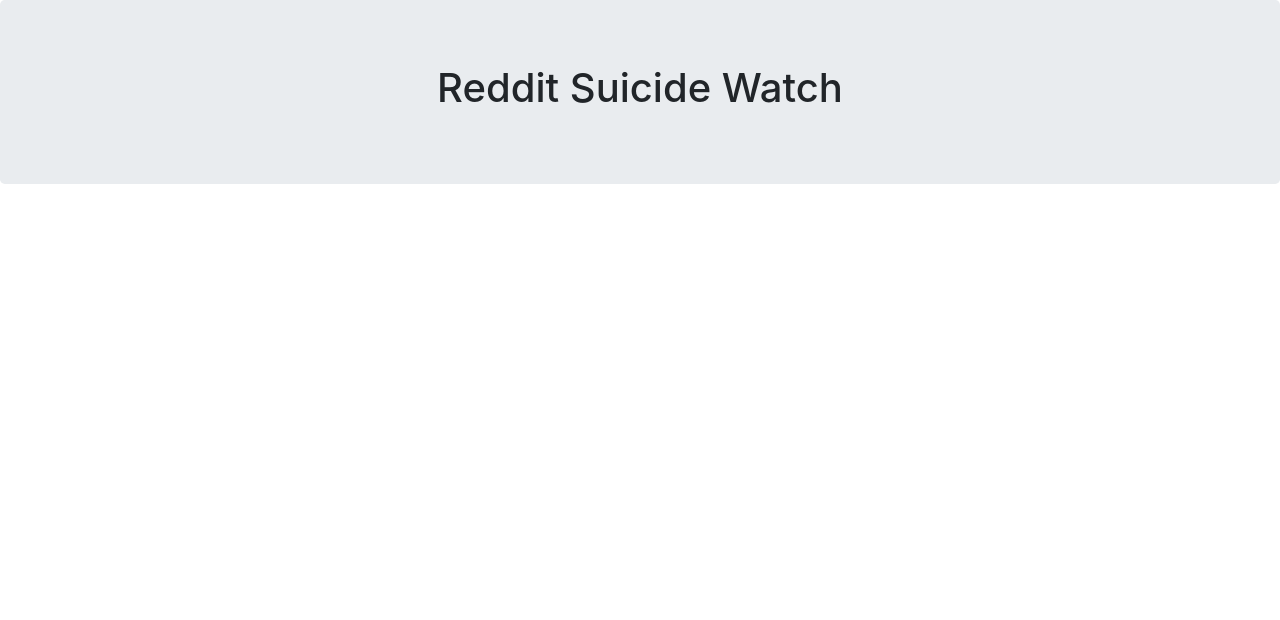
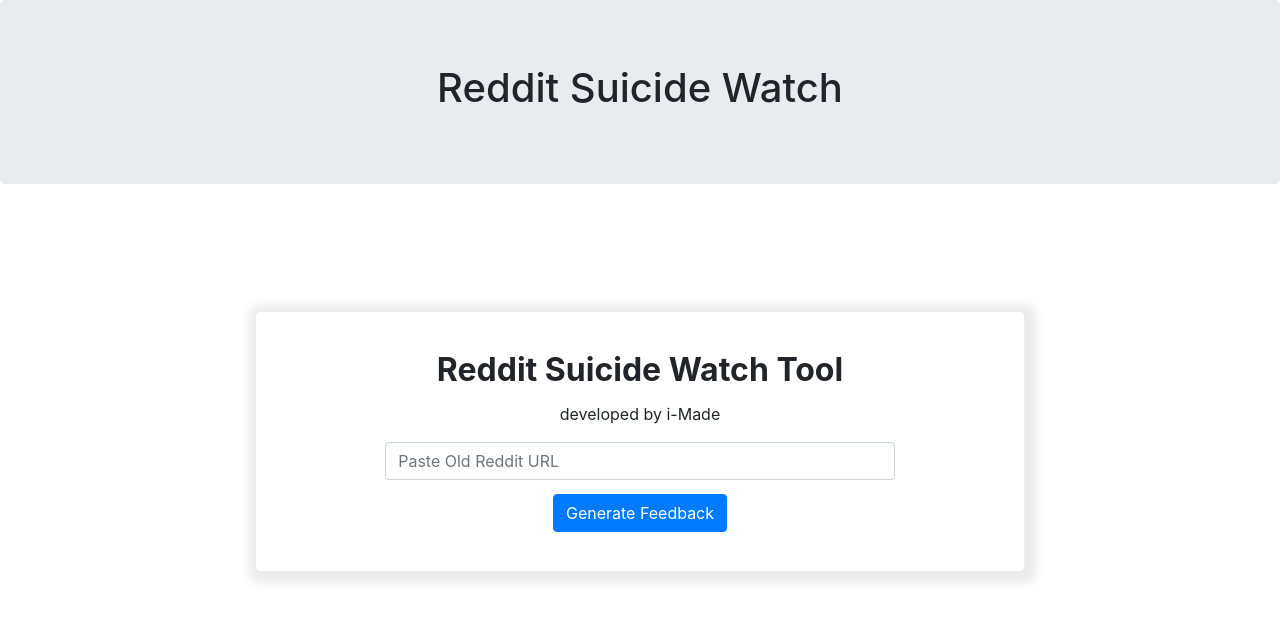
Before and after one commit to mmehta27/RedditSuicideWatch, a plain HTML site: page RedditSuicideWatchWebsite.html in a window 1280 px wide. Drawn offline with nearby package versions, Linux system fonts and the light colour scheme.

Commit message:
added some html script let me know how it looks

```diff
--- a/RedditSuicideWatchWebsite.html
+++ b/RedditSuicideWatchWebsite.html
@@ -15,5 +15,29 @@
 		<script src="https://code.jquery.com/jquery-3.4.1.slim.min.js" integrity="sha384-J6qa4849blE2+poT4WnyKhv5vZF5SrPo0iEjwBvKU7imGFAV0wwj1yYfoRSJoZ+n" crossorigin="anonymous"></script>
 		<script src="https://cdn.jsdelivr.net/npm/popper.js@1.16.0/dist/umd/popper.min.js" integrity="sha384-Q6E9RHvbIyZFJoft+2mJbHaEWldlvI9IOYy5n3zV9zzTtmI3UksdQRVvoxMfooAo" crossorigin="anonymous"></script>
 		<script src="https://stackpath.bootstrapcdn.com/bootstrap/4.4.1/js/bootstrap.min.js" integrity="sha384-wfSDF2E50Y2D1uUdj0O3uMBJnjuUD4Ih7YwaYd1iqfktj0Uod8GCExl3Og8ifwB6" crossorigin="anonymous"></script>
+		<!DOCTYPE html>
+ <!-- You can comment out whatever is down here -->
+<html>
+<head>
+    <link rel="stylesheet" href="https://stackpath.bootstrapcdn.com/bootstrap/4.3.1/css/bootstrap.min.css" integrity="sha384-ggOyR0iXCbMQv3Xipma34MD+dH/1fQ784/j6cY/iJTQUOhcWr7x9JvoRxT2MZw1T" crossorigin="anonymous">
+</head>
+<body style="font: Avenir Next;">
+    <div style="text-align: center; margin-left: auto; margin-right: auto">
+        <div class="card"
+            style="width: 60%; margin-top: 10%; margin-left: 20%; margin-right: 20%; border-width: 0px; box-shadow: 2.5px 2.5px 10px 10px #ECECEC;">
+            <div class="card-body" style="margin-bottom: 2.5%; margin-top: 2.5%;">
+              <h2 class="card-title"><strong>Reddit Suicide Watch Tool</strong></h2>
+              <p class="card-text">developed by i-Made</p>
+              <input style =" width: 70%; margin-left: 15%;margin-right: 15%; margin-bottom: 2%;"type="link" class="form-control" id="link" placeholder="Paste Old Reddit URL">
+              <a href="#" class="btn btn-primary">Generate Feedback</a>
+            </div>
+          </div>
+        <h1>
+
+        </h1>
+
+    </div>
+</body>
+</html>
 	</body>
 </html>
```
